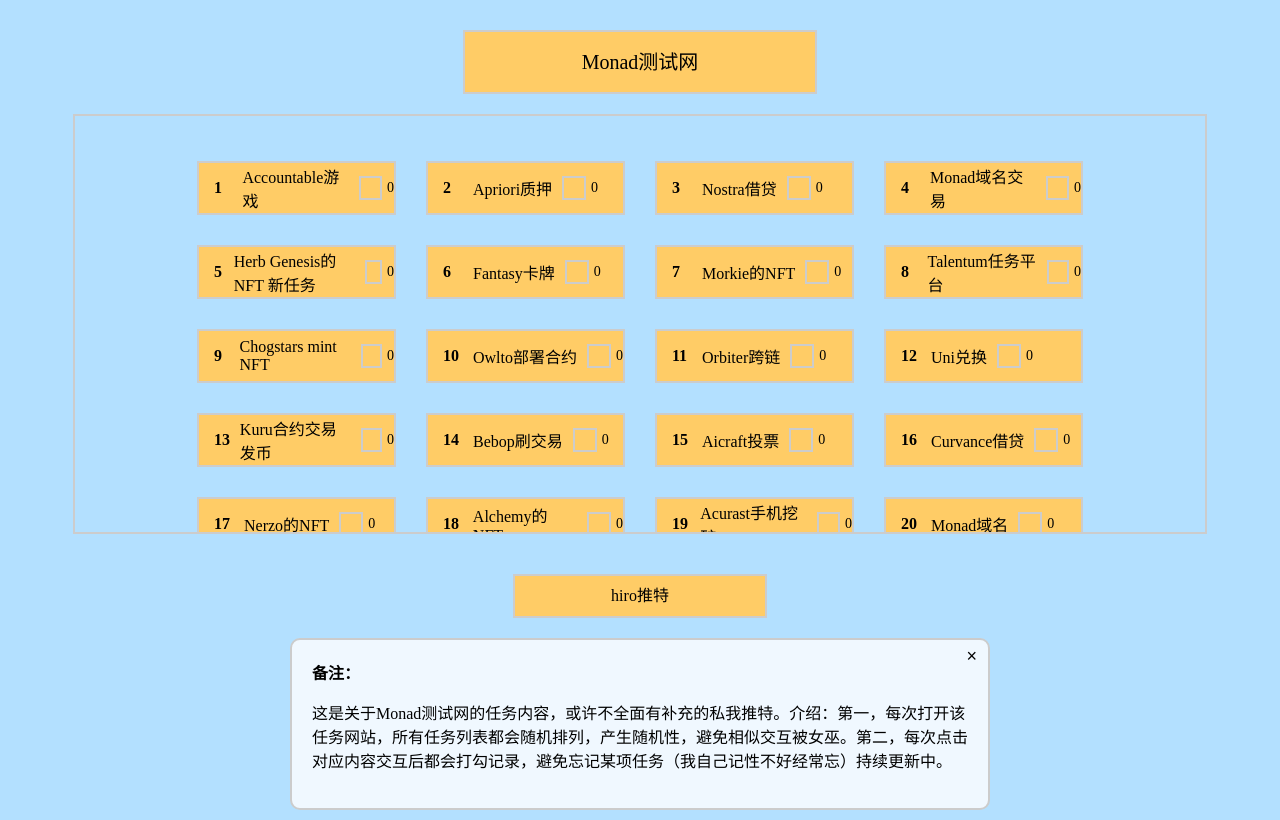
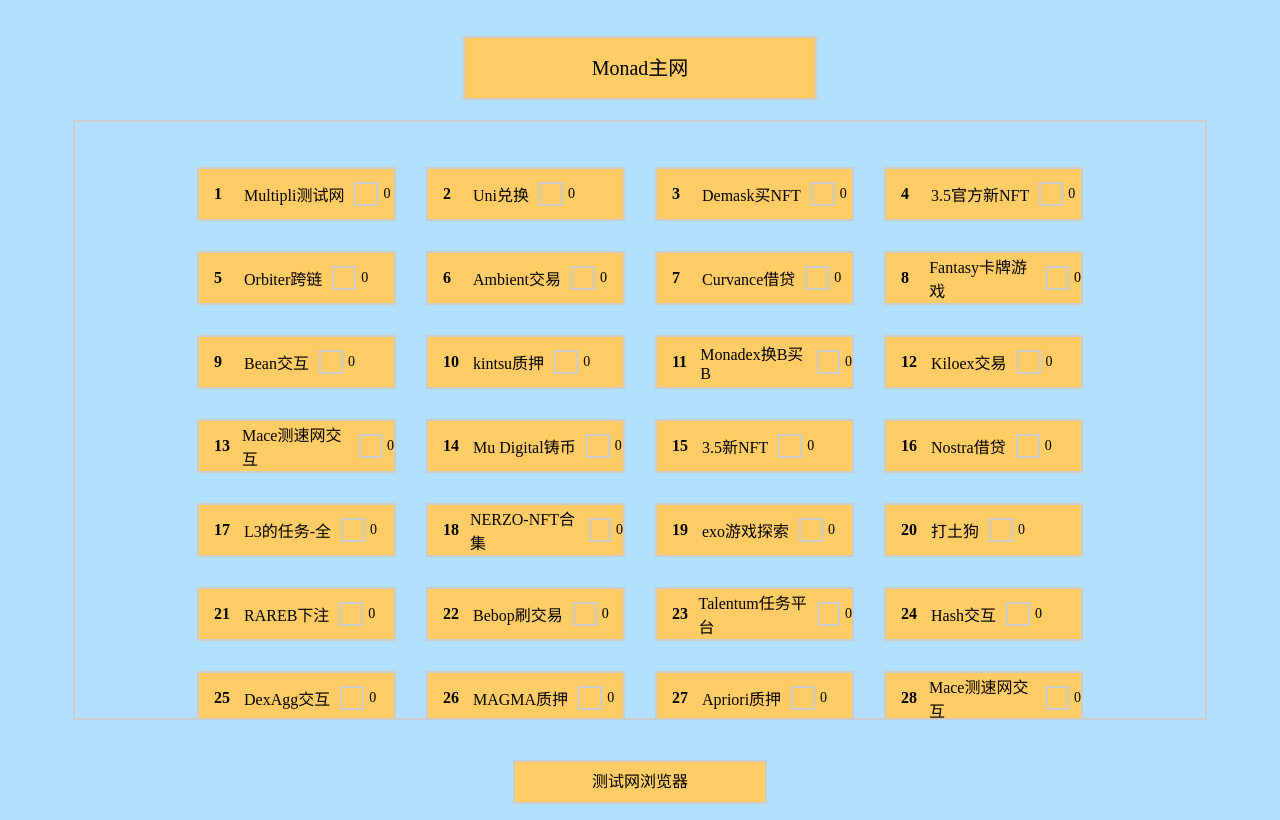
Before and after one commit to 1104343437/niya, a plain HTML site: page index.html in a window 1280 px wide. Drawn offline with Linux system fonts and the light colour scheme.

Commit message:
Update index.html

```diff
--- a/index.html
+++ b/index.html
@@ -4,7 +4,7 @@
 <head>
     <meta charset="UTF-8">
     <meta name="viewport" content="width=device-width, initial-scale=1.0">
-    <title>Hiro的monad计划</title>
+    <title>monad计划</title>
     <style>
         body {
             background-color: #b3e0ff;
@@ -155,47 +155,49 @@
 </head>
 <body>
     <div class="big-tag" onclick="window.open('https://testnet.monad.xyz', '_blank')">
-        Monad测试网
+        Monad主网
     </div>
 
     <div class="container" id="tag-container">
     </div>
-
-    <div class="bottom-tag" onclick="window.open('https://x.com/Darkerlllhiro', '_blank')">
-        hiro推特
+    <div class="bottom-tag" onclick="window.open('https://testnet.monadexplorer.com/', '_blank')">
+        测试网浏览器
     </div>
 
-    <div class="remark-container">
-        <button class="close-btn" onclick="closeRemark()">×</button>
-        <strong>备注：</strong>
-        <p>这是关于Monad测试网的任务内容，或许不全面有补充的私我推特。介绍：第一，每次打开该任务网站，所有任务列表都会随机排列，产生随机性，避免相似交互被女巫。第二，每次点击对应内容交互后都会打勾记录，避免忘记某项任务（我自己记性不好经常忘）持续更新中。</p>
-    </div>
+
 
     <script>
         const tags = [
-            { name: "Monad域名", url: "https://app.nad.domains/" },
             { name: "Apriori质押", url: "https://stake.apr.io/" },
             { name: "Ambient交易", url: "https://monad.ambient.finance/" },
-            { name: "Fantasy卡牌", url: "https://monad.fantasy.top/" },
+            { name: "Fantasy卡牌游戏", url: "https://monad.fantasy.top/" },
             { name: "Kuru合约交易发币", url: "https://www.kuru.io/markets" },
             { name: "Uni兑换", url: "https://app.uniswap.org/swap" },
             { name: "Curvance借贷", url: "https://app.curvance.com/" },
-            { name: "Owlto部署合约", url: "https://owlto.finance/deploy/" },
-            { name: "Meme交易", url: "https://testnet.nad.fun/" },
+            { name: "打土狗", url: "https://testnet.nad.fun/" },
             { name: "Nostra借贷", url: "https://monad.nostra.finance/" },
-            { name: "Acurast手机挖矿", url: "https://acurast.com/processor/" },
             { name: "Bebop刷交易", url: "https://bebop.xyz/trade?network=monad&sell=MON&buy=WMON" },
-            { name: "Chogstars mint NFT", url: "https://testnet.lilchogstars.com/" },
-            { name: "Herb Genesis的NFT 新任务", url: "https://magiceden.io/mint-terminal/monad-testnet/0x002c8fd766605b609d31cc9764e27289daf033e9" },
-            { name: "Morkie的NFT", url: "https://morkie.xyz/monad" },
-            { name: "Aicraft投票", url: "https://aicraft.fun/projects/fizen" },
             { name: "Talentum任务平台", url: "https://monad.talentum.id/projects" },
-            { name: "Alchemy的NFT", url: "https://magiceden.io/mint-terminal/monad-testnet/0x436ee7219bb099f71c9db9c7de8862a9bde891ae" },
             { name: "Orbiter跨链", url: "https://testnet.orbiter.finance/en?src_chain=11155111&tgt_chain=10143&src_token=ETH" },
-            { name: "Accountable游戏", url: "https://game.accountable.capital/" },
-            { name: "Monad域名交易", url: "https://magiceden.io/collections/monad-testnet/0x3019bf1dfb84e5b46ca9d0eec37de08a59a41308" },
-            { name: "Nerzo的NFT", url: "https://www.nerzo.xyz/monad" },
+            { name: "Magic Eden NFT市场", url: "https://magiceden.io/collections/monad-testnet/0x3019bf1dfb84e5b46ca9d0eec37de08a59a41308" },
             { name: "L3的任务-全", url: "https://app.layer3.xyz/campaigns/monad-ecosystem-campaign" },
+            { name: "kintsu质押", url: "https://kintsu.xyz/staking" },
+            { name: "MAGMA质押", url: "https://www.magmastaking.xyz/" },
+            { name: "3.5新NFT", url: "https://magiceden.io/mint-terminal/monad-testnet/0x040ced701fd370b85f09cf6715adfe856d764ac9" },
+            { name: "NERZO-NFT合集", url: "https://www.nerzo.xyz/nfts?chain=MONAD+TESTNET" },
+            { name: "RAREB下注", url: "https://www.rarebetsports.io/" },
+            { name: "Bean交互", url: "https://swap.bean.exchange/swap" },
+            { name: "Multipli测试网", url: "https://testnet.multipli.fi/" },
+            { name: "Mu Digital铸币", url: "https://testnet.mudigital.net/" },
+            { name: "Kiloex交易", url: "https://app.kiloex.io/trade?chain=MON" },
+            { name: "exo游戏探索", url: "https://www.exospirits.com/" },
+            { name: "Monadex换B买B", url: "https://app.monadex.exchange/" },
+            { name: "DexAgg交互", url: "https://app-monad-testnet-v2.azaar.com/en/swap" },
+            { name: "Mace测速网交互", url: "https://testnet.swaps.mace.ag/" },
+            { name: "3.5官方新NFT", url: "https://magiceden.io/mint-terminal/monad-testnet/0xca70d0d4db50b0d4ed33ee3b3315365f1e6e4295" },
+            { name: "Demask买NFT", url: "https://app.demask.finance/explorer" },
+            { name: "Hash交互", url: "https://app.hashflow.com/" },
+            { name: "Mace测速网交互", url: "https://testnet.swaps.mace.ag/" },
         ];
 
         function shuffleArray(array) {
```
